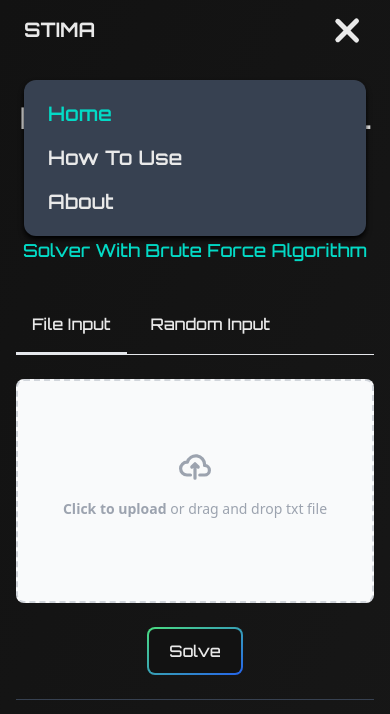
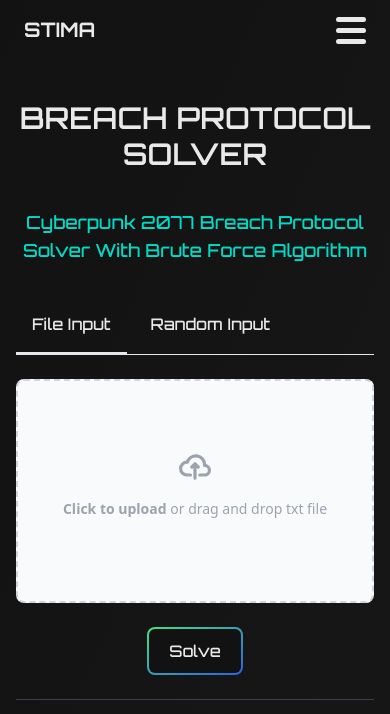
Before and after one commit to ninoaddict/Tucil1_13522068, a Next.js app in the folder src/breach-protocol/: page / in a window 390 px wide. Shown: the top 714 px of the page. Built offline with nearby package versions, Linux system fonts and the light colour scheme; a web font is replaced by a local one.

Commit message:
fix: navbar for mobile

```diff
--- a/src/breach-protocol/app/ui/file-input.tsx
+++ b/src/breach-protocol/app/ui/file-input.tsx
@@ -15,7 +15,7 @@
   ) {
     // event.preventDefault();
     if (!event.target.files || event.target.files.length == 0) {
-      console.log("tidak ada");
+      // console.log("tidak ada");
       return;
     }
     const newFile = event.target.files[0];
@@ -26,7 +26,7 @@
     event.preventDefault();
 
     if (!file) {
-      console.log("No file found!");
+      // console.log("No file found!");
       return;
     }
 
@@ -36,7 +36,7 @@
       const formData = new FormData();
       formData.set("file", file);
       const res = await getResultFromFile(formData);
-      // console.log(res);
+      // (res);
       setResultData(res);
       // setFile(null);
     } catch (error) {
--- a/src/breach-protocol/app/ui/topnav.tsx
+++ b/src/breach-protocol/app/ui/topnav.tsx
@@ -7,7 +7,7 @@
 import NavLinks from "./nav-links";
 
 export default function TopNav() {
-  const [expandNav, setExpandNav] = useState(true);
+  const [expandNav, setExpandNav] = useState(false);
   const navBarRef = useRef<HTMLElement>(null);
 
   useEffect(() => {
```
